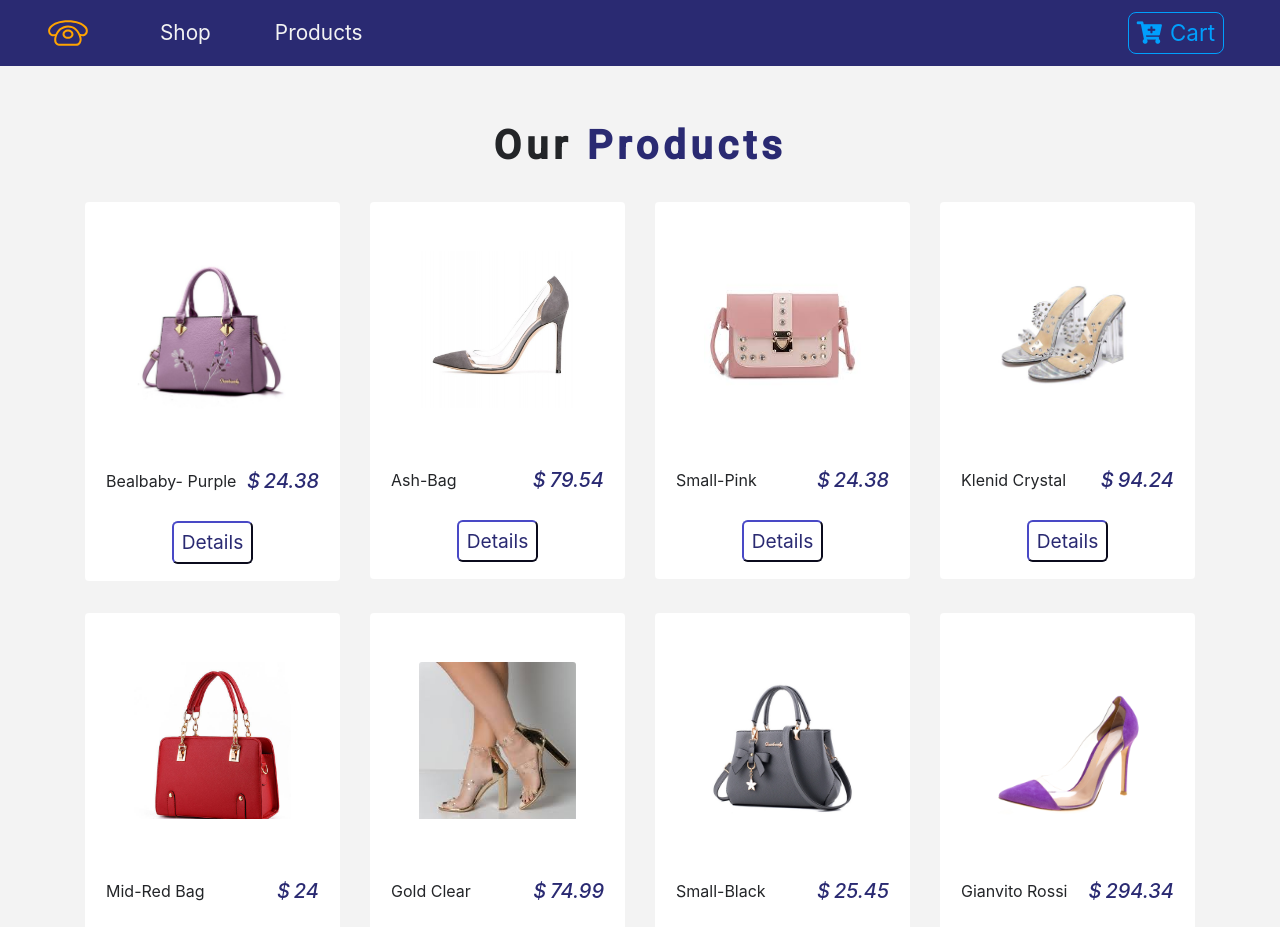
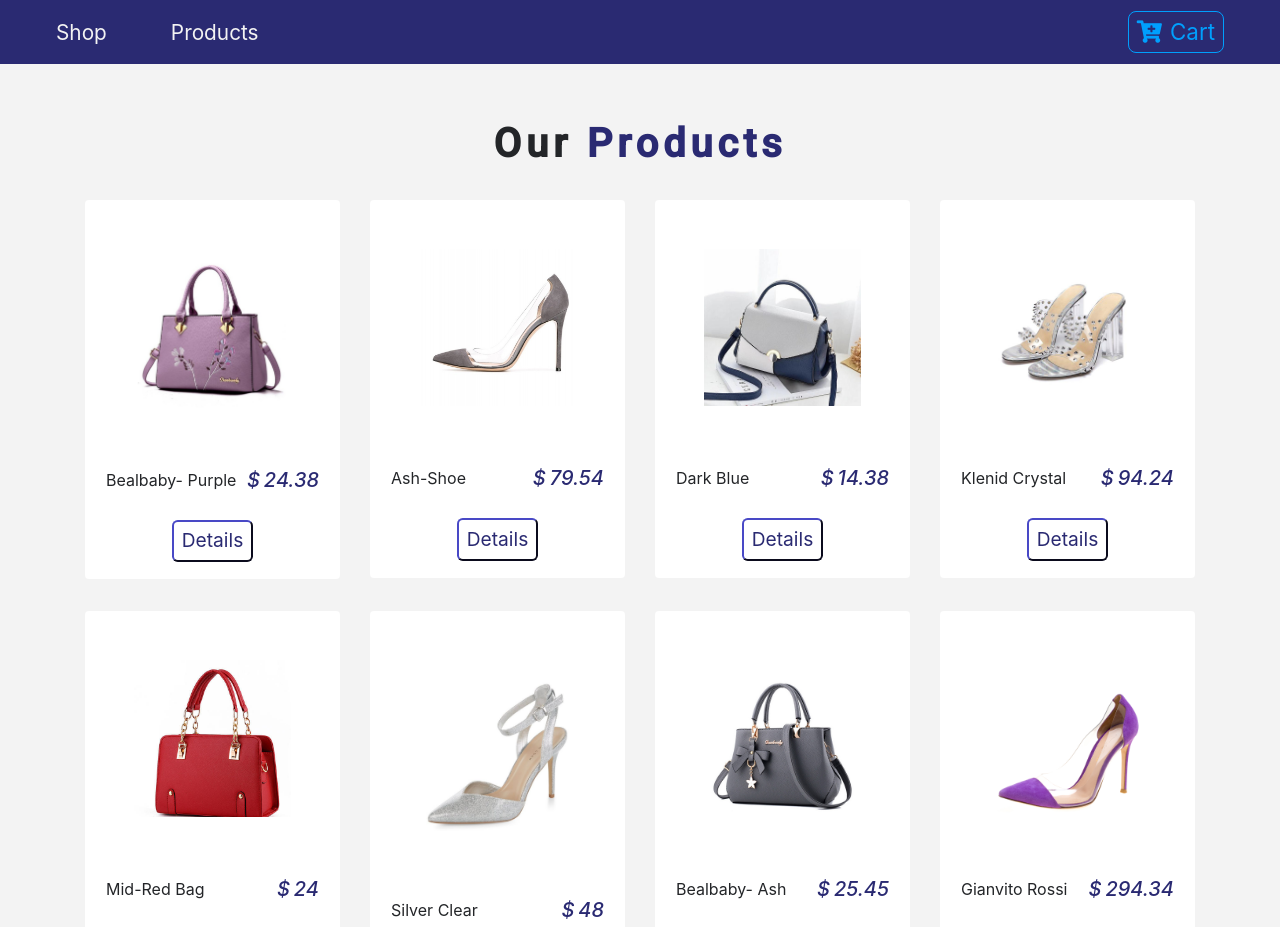
Before and after one commit to adebammytayo123/bag-shoe-store, a React (Create React App) app: page / in a window 1280 px wide. Shown: the top 927 px of the page. Built offline with nearby package versions, Linux system fonts and the light colour scheme.

Commit message:
made changes to some functionalities ad changed some images

```diff
--- a/src/components/Cart/Cart.js
+++ b/src/components/Cart/Cart.js
@@ -12,8 +12,8 @@ const Cart = () => {
     const { value } = useContext(ProductContext);
 
 
-    const { value12 } = useContext(ProductContext);
-    const [cart] = value12;
+    const { value9 } = useContext(ProductContext);
+    const [cart] = value9;
     console.log(cart)
     return (
         <section>
--- a/src/components/Cart/CartItem.js
+++ b/src/components/Cart/CartItem.js
@@ -4,17 +4,15 @@ import { ProductContext } from '../../context';
 const CartItem = (props) => {
     const { id, title, img, price, total, count } = props.item;
 
-    // const { value } = useContext(ProductContext);
 
+    const { value6 } = useContext(ProductContext);
+    const [increment] = value6;
+
+    const { value7 } = useContext(ProductContext);
+    const [decrement] = value7;
 
     const { value8 } = useContext(ProductContext);
-    const [increment] = value8;
-
-    const { value9 } = useContext(ProductContext);
-    const [decrement] = value9;
-
-    const { value10 } = useContext(ProductContext);
-    const [removeItem] = value10;
+    const [removeItem] = value8;
 
     return (
         <div className="row mt-2 text-capitalize text-center">
--- a/src/components/Cart/CartList.js
+++ b/src/components/Cart/CartList.js
@@ -6,8 +6,8 @@ const CartList = () => {
 
     const { value } = useContext(ProductContext);
 
-    const { value12 } = useContext(ProductContext);
-    const [cart] = value12;
+    const { value9 } = useContext(ProductContext);
+    const [cart] = value9;
     // console.log(value12, cart)
     return (
         <div className="container-fluid">
--- a/src/components/Cart/CartTotals.js
+++ b/src/components/Cart/CartTotals.js
@@ -1,36 +1,29 @@
 import React, { useContext } from 'react';
 import { ProductContext } from '../../context';
 import { Link } from 'react-router-dom';
+import { ButtonContainer } from '../Button';
 
 
 const CartTotals = () => {
 
-    const { value7 } = useContext(ProductContext);
-    const [subTotal] = value7;
-
-    const { value11 } = useContext(ProductContext);
-    const [clearCart] = value11;
+    const { value5 } = useContext(ProductContext);
+    const [subTotal] = value5;
 
     return (
         <React.Fragment>
             <div className="container">
                 <div className="row">
                     <div className="col-10 mt-4 mx-auto col-sm-8 text-capitalize text-center">
+                        <div className=" col-10 mx-auto px-5 justify-content align-items-center">
                         <Link to="/">
-                            <button
-                                className="btn btn-outline-danger text-uppercase mb-3 px-5"
-                                type="button"
-                                onClick={
-                                    () => clearCart()
-                                }
-                            >
-                                clear cart
-                            </button>
-                        </Link>
-                        <h5>
+                                <ButtonContainer>back to store</ButtonContainer>
+                            </Link>
+                            <h5 className="mt-3">
                             <span className="text-title">total :</span>
                             <strong>$ {subTotal}</strong>
                         </h5>
+                        </div>
+
                     </div>
                 </div>
             </div>
--- a/src/components/NavBar.js
+++ b/src/components/NavBar.js
@@ -1,20 +1,14 @@
 import React from 'react';
 import { Link } from 'react-router-dom';
-import logo from '../logo.svg'
+// import logo from '../logo.svg'
 import styled from 'styled-components';
 import { ButtonContainer } from './Button';
 
 const NavBar = () =>  {
     return (
         < NavWrapper className="navbar navbar-expand-sm navbar-dark px-sm-5">
-            {/* https://www.iconfinder.com/icons/1243689/call_phone_icon
-            Creative Commons (Attribution 3.0 Unported);
-            https://www.iconfinder.com/Makoto_msk */}
-            <Link to="/">
-                <img src={logo} alt="store" className="navbar-brand"/>
-            </Link>
             <ul className="navbar-nav align-items-center">
-                <li className="nav-item ml-5">
+                <li className="nav-item">
                     <Link to="/" className="nav-link">Shop</Link>
                 </li>
                 <li className="nav-item ml-5">
--- a/src/context.js
+++ b/src/context.js
@@ -86,11 +86,6 @@ const ProductProvider = (props) => {
       );
   };
 
-  const clearCart = () => {
-    setCart(
-      []
-    );
-  }
 
 
   let subTotal = cart.reduce((acc, amount) => acc + amount.total,0);
@@ -104,12 +99,11 @@ const ProductProvider = (props) => {
         value2: [details, setDetails],
         value3: [handleDetail],
         value4: [addToCart],
-        value7: [subTotal],
-        value8: [increment],
-        value9: [decrement],
-        value10: [removeItem],
-        value11: [clearCart],
-        value12: [cart, setCart]
+        value5: [subTotal],
+        value6: [increment],
+        value7: [decrement],
+        value8: [removeItem],
+        value9: [cart, setCart]
       }
     } >
       {props.children}
--- a/src/data.js
+++ b/src/data.js
@@ -15,7 +15,7 @@ export const storeProducts = [
   },
   {
     id: 2,
-    title: "Ash-Bag",
+    title: "Ash-Shoe",
     img: "img/product2.jpg",
     price: 79.54,
     company: "VOGUS TOPUS",
@@ -27,10 +27,10 @@ export const storeProducts = [
   },
   {
     id: 3,
-    title: "Small-Pink",
+    title: "Dark Blue",
     img: "img/product3.jpg",
-    price: 24.38,
-    company: "PLEXSHA LADIES BAG",
+    price: 14.38,
+    company: "JUMIA",
     info:
       "Lorem ipsum dolor amet offal butcher quinoa sustainable gastropub, echo park actually green juice sriracha paleo. Brooklyn sriracha semiotics, DIY coloring book mixtape craft beer sartorial hella blue bottle. Tote bag wolf authentic try-hard put a bird on it mumblecore. Unicorn lumbersexual master cleanse blog hella VHS, vaporware sartorial church-key cardigan single-origin coffee lo-fi organic asymmetrical. Taxidermy semiotics celiac stumptown scenester normcore, ethical helvetica photo booth gentrify.",
     inCart: false,
@@ -53,7 +53,7 @@ export const storeProducts = [
     id: 5,
     title: "Mid-Red Bag",
     img: "img/product5.jpg",
-    price: 24,
+    price: 24.00,
     company: "THE WOMEN'S HANDBAGS",
     info:
       "Lorem ipsum dolor amet offal butcher quinoa sustainable gastropub, echo park actually green juice sriracha paleo. Brooklyn sriracha semiotics, DIY coloring book mixtape craft beer sartorial hella blue bottle. Tote bag wolf authentic try-hard put a bird on it mumblecore. Unicorn lumbersexual master cleanse blog hella VHS, vaporware sartorial church-key cardigan single-origin coffee lo-fi organic asymmetrical. Taxidermy semiotics celiac stumptown scenester normcore, ethical helvetica photo booth gentrify.",
@@ -63,10 +63,10 @@ export const storeProducts = [
   },
   {
     id: 6,
-    title: "Gold Clear",
+    title: "Silver Clear",
     img: "img/product6.jpg",
-    price: 74.99,
-    company: "FSJ SHOES",
+    price: 48.00,
+    company: "BOHO PROM",
     info:
       "Lorem ipsum dolor amet offal butcher quinoa sustainable gastropub, echo park actually green juice sriracha paleo. Brooklyn sriracha semiotics, DIY coloring book mixtape craft beer sartorial hella blue bottle. Tote bag wolf authentic try-hard put a bird on it mumblecore. Unicorn lumbersexual master cleanse blog hella VHS, vaporware sartorial church-key cardigan single-origin coffee lo-fi organic asymmetrical. Taxidermy semiotics celiac stumptown scenester normcore, ethical helvetica photo booth gentrify.",
     inCart: false,
@@ -75,10 +75,10 @@ export const storeProducts = [
   },
   {
     id: 7,
-    title: "Small-Black",
+    title: "Bealbaby- Ash",
     img: "img/product7.jpg",
     price: 25.45,
-    company: "ZARDI",
+    company: "BEALBABY",
     info:
       "Lorem ipsum dolor amet offal butcher quinoa sustainable gastropub, echo park actually green juice sriracha paleo. Brooklyn sriracha semiotics, DIY coloring book mixtape craft beer sartorial hella blue bottle. Tote bag wolf authentic try-hard put a bird on it mumblecore. Unicorn lumbersexual master cleanse blog hella VHS, vaporware sartorial church-key cardigan single-origin coffee lo-fi organic asymmetrical. Taxidermy semiotics celiac stumptown scenester normcore, ethical helvetica photo booth gentrify.",
     inCart: false,
```
Also changed, not shown: public/img/product3.jpg, public/img/product6.jpg.
